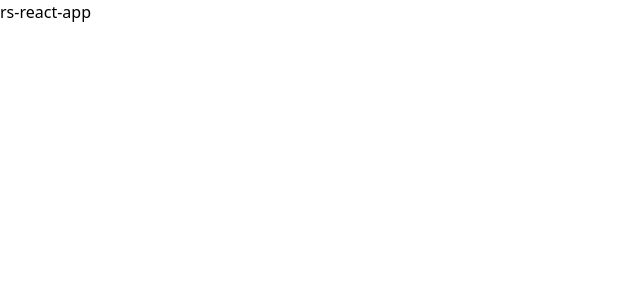
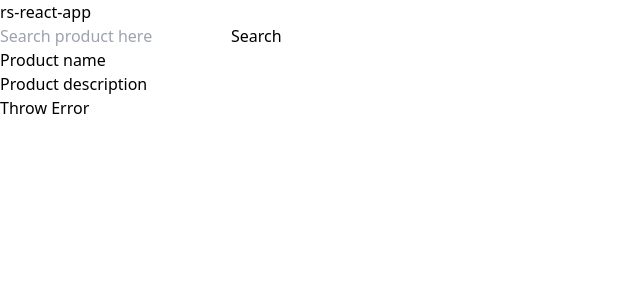
Before and after one commit to levansarishvili/Rsschool-React-2025, a React (Vite) app: page / in a window 1280 px wide. Shown: the top 300 px of the page, without its empty margins (0-640 px from the left). Built offline with nearby package versions, Linux system fonts and the light colour scheme; no server answers.

Commit message:
feat: create folder structure and basic markup

```diff
--- a/src/App.tsx
+++ b/src/App.tsx
@@ -1,12 +1,20 @@
-function App() {
-  const siteUrl = import.meta.env.VITE_API_BASE_URL;
-  console.log(siteUrl);
+import { Component } from 'react';
+import Search from './components/Search/Search.tsx';
+import ProductList from './components/ProductList/ProductList.tsx';
+import ErrorButton from './components/ErrorButton.tsx';
 
-  return (
-    <div>
-      <h1>rs-react-app</h1>
-    </div>
-  );
+class App extends Component {
+  // const siteUrl = import.meta.env.VITE_API_BASE_URL;
+  render() {
+    return (
+      <div>
+        <h1>rs-react-app</h1>
+        <Search />
+        <ProductList />
+        <ErrorButton />
+      </div>
+    );
+  }
 }
 
 export default App;
--- /dev/null
+++ b/src/components/ErrorButton.tsx
@@ -0,0 +1,13 @@
+import { Component } from 'react';
+
+class ErrorButton extends Component {
+  render() {
+    return (
+      <section className="">
+        <button className="">Throw Error</button>
+      </section>
+    );
+  }
+}
+
+export default ErrorButton;
--- /dev/null
+++ b/src/components/ProductCard/ProductCard.tsx
@@ -0,0 +1,14 @@
+import { Component } from 'react';
+
+class ProductCard extends Component {
+  render() {
+    return (
+      <div className="">
+        <h2>Product name</h2>
+        <p>Product description</p>
+      </div>
+    );
+  }
+}
+
+export default ProductCard;
--- /dev/null
+++ b/src/components/ProductList/ProductList.tsx
@@ -0,0 +1,18 @@
+import { Component } from 'react';
+import ProductCard from '../ProductCard/ProductCard';
+
+class ProductList extends Component {
+  render() {
+    return (
+      <section className="">
+        <ul className="">
+          <li>
+            <ProductCard />
+          </li>
+        </ul>
+      </section>
+    );
+  }
+}
+
+export default ProductList;
--- /dev/null
+++ b/src/components/Search/Search.tsx
@@ -0,0 +1,16 @@
+import { Component } from 'react';
+
+class Search extends Component {
+  render() {
+    return (
+      <section className="">
+        <form className="">
+          <input type="text" placeholder="Search product here" />
+          <button>Search</button>
+        </form>
+      </section>
+    );
+  }
+}
+
+export default Search;
```
Also changed, not shown: src/types/types.ts (added).
